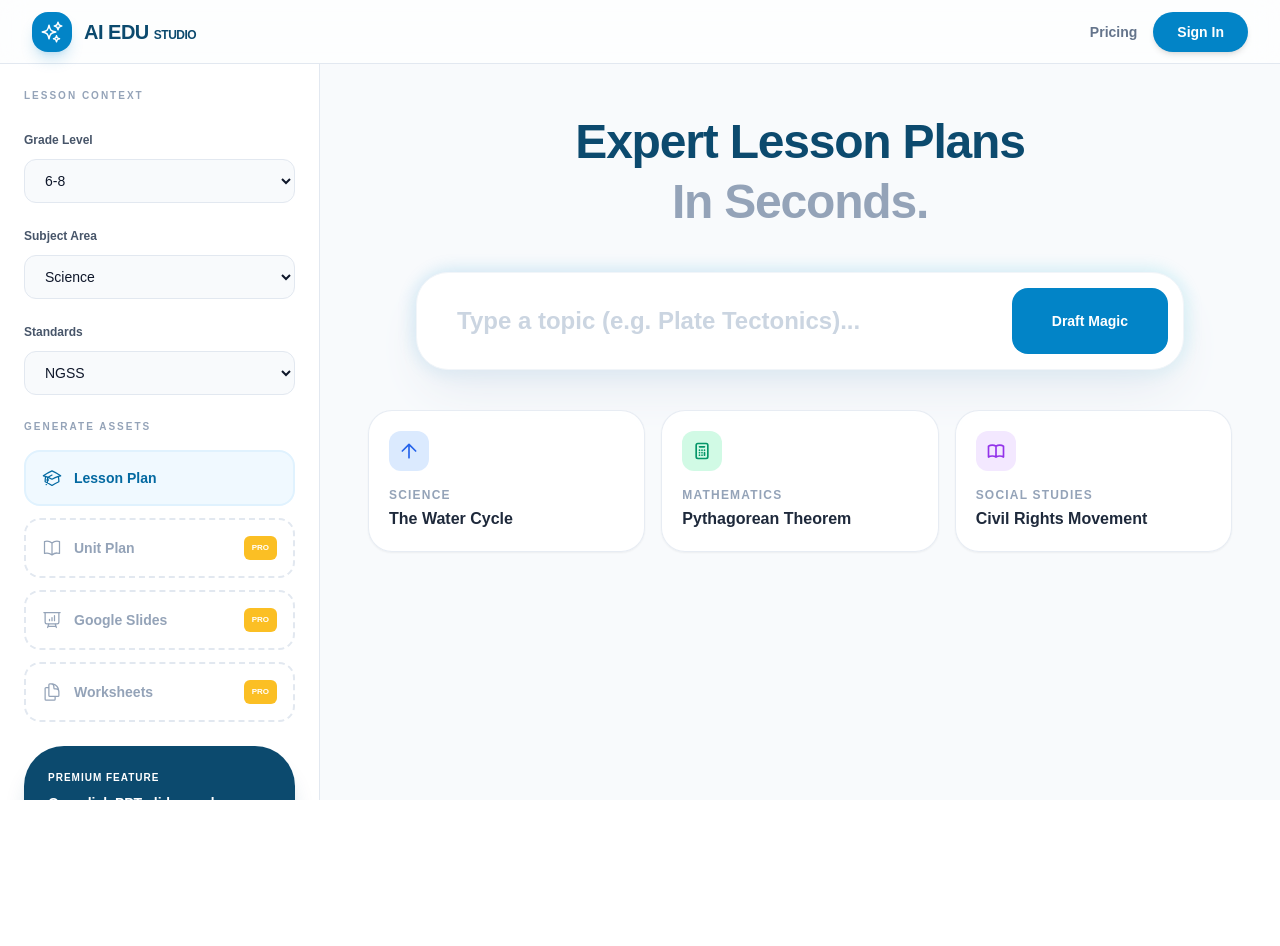
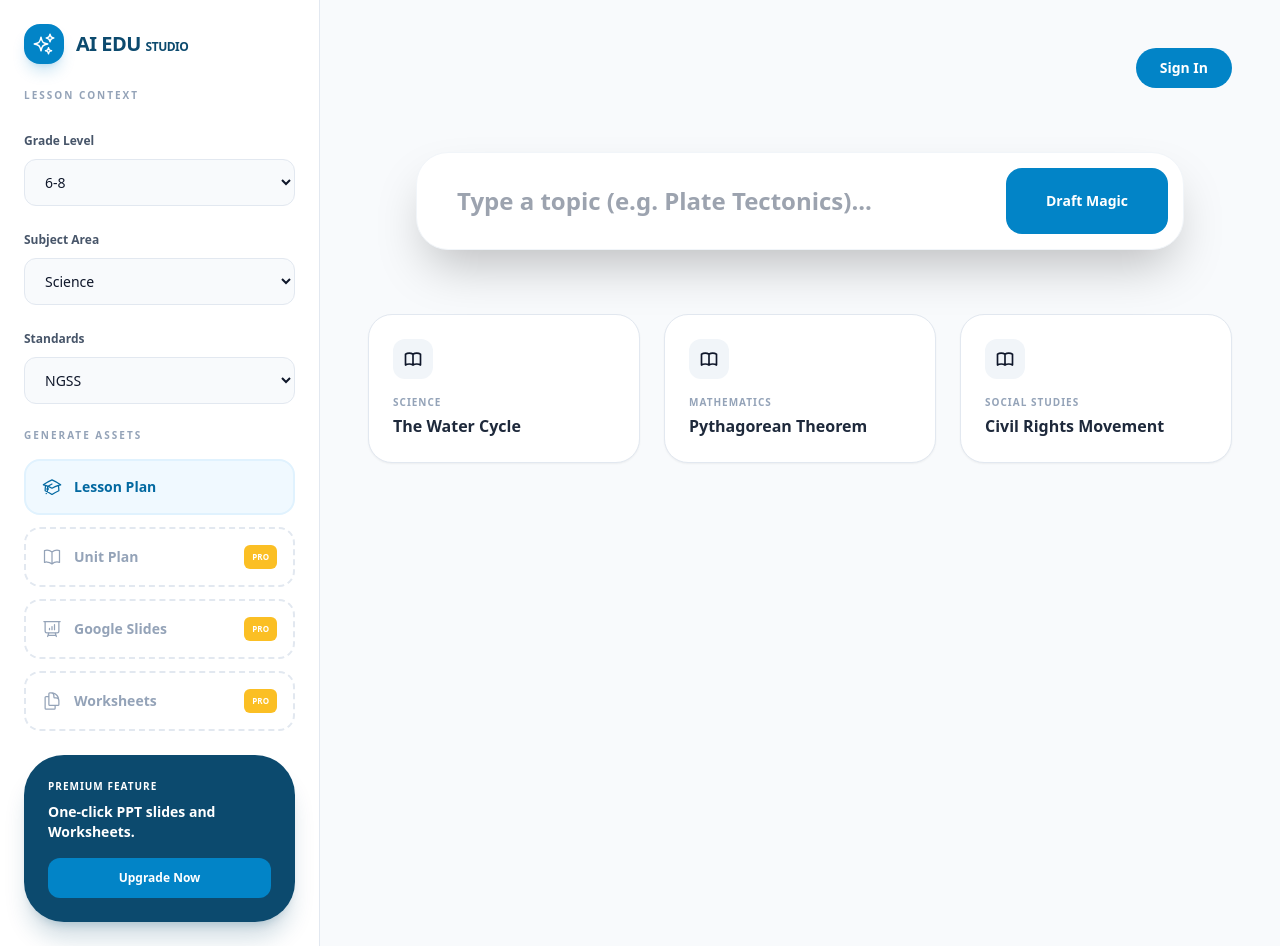
Before and after one commit to joanjiaocn-rgb/eduus, a Next.js app: page /page-new in a window 1280 px wide. Before the commit the page ends 800 px from the top, so only its background shows below. Built offline with nearby package versions, Linux system fonts and the light colour scheme.

Commit message:
fix: simplify page structure to match working page.js

```diff
--- a/app/page-new/page.js
+++ b/app/page-new/page.js
@@ -173,24 +173,15 @@ Return a JSON object with this exact structure:
   ];
 
   return (
-    <div className="h-screen flex flex-col overflow-hidden text-slate-900 bg-[#f8fafc]" style={{ fontFamily: "'Plus Jakarta Sans', sans-serif" }}>
-      {/* Navbar */}
-      <nav className="h-16 bg-white/70 backdrop-blur-md border-b border-slate-200 flex items-center justify-between px-8 shrink-0 z-50">
+    <div className="min-h-screen bg-slate-50 flex font-sans text-slate-900">
+      <aside className="w-80 bg-white border-r border-slate-200 p-6 flex flex-col gap-6 overflow-y-auto shrink-0 hidden lg:flex">
         <div className="flex items-center gap-3">
           <div className="w-10 h-10 bg-brand-600 rounded-2xl flex items-center justify-center text-white shadow-lg shadow-brand-600/20">
             <SparklesIcon className="w-6 h-6" />
           </div>
           <span className="text-xl font-extrabold tracking-tight text-brand-900 uppercase">AI EDU <span className="text-accent-500 text-xs">Studio</span></span>
         </div>
-        <div className="flex items-center gap-4">
-          <button className="text-sm font-bold text-slate-500 hover:text-brand-600 transition-colors">Pricing</button>
-          <button className="bg-brand-600 text-white px-6 py-2.5 rounded-full text-sm font-bold hover:bg-brand-700 transition-all shadow-md active:scale-95">Sign In</button>
-        </div>
-      </nav>
 
-      <div className="flex flex-1 overflow-hidden">
-        {/* Sidebar */}
-        <aside className="w-80 bg-white border-r border-slate-200 p-6 flex flex-col gap-6 overflow-y-auto shrink-0 hidden lg:flex max-h-screen">
         <section>
           <h3 className="text-[10px] font-black uppercase tracking-[0.2em] text-slate-400 mb-6">Lesson Context</h3>
           <div className="space-y-5">
@@ -238,62 +229,44 @@ Return a JSON object with this exact structure:
         </div>
       </aside>
 
-        {/* Main Content */}
-        <main className="flex-1 overflow-y-auto bg-slate-50 p-6 lg:p-12 relative">
+      <main className="flex-1 overflow-y-auto p-12 relative">
         <div className="max-w-5xl mx-auto space-y-16">
-            <div className="space-y-10">
-              <div className="text-center space-y-4">
-                <h1 className="text-5xl font-black tracking-tight text-brand-900 leading-tight">Expert Lesson Plans <br/><span className="text-slate-400">In Seconds.</span></h1>
-              </div>
+          <header className="flex justify-end"><button className="bg-brand-600 text-white px-6 py-2.5 rounded-full text-sm font-bold">Sign In</button></header>
 
-              <div className="relative max-w-3xl mx-auto group">
-                <div className="absolute -inset-1 bg-gradient-to-r from-brand-600 to-cyan-500 rounded-[2.5rem] blur opacity-15 group-focus-within:opacity-30 transition-opacity"></div>
-                <div className="relative">
+          <div className="relative max-w-3xl mx-auto">
             <input
-                    type="text"
               value={topic}
               onChange={e => setTopic(e.target.value)}
-                    className="w-full bg-white p-8 pl-10 pr-44 rounded-[2rem] shadow-2xl shadow-slate-200 border border-slate-100 outline-none text-2xl font-semibold transition-all placeholder:text-slate-300"
+              className="w-full bg-white p-8 pl-10 pr-44 rounded-[2rem] shadow-2xl border border-slate-100 outline-none text-2xl font-semibold transition-all focus:border-brand-600"
               placeholder="Type a topic (e.g. Plate Tectonics)..."
             />
             <button
               onClick={() => handleGenerate()}
               disabled={isGenerating}
-                    className="absolute right-4 top-4 bottom-4 bg-brand-600 text-white px-10 rounded-2xl font-black text-sm hover:bg-brand-700 transition-all active:scale-95 flex items-center gap-2"
+              className="absolute right-4 top-4 bottom-4 bg-brand-600 text-white px-10 rounded-2xl font-black text-sm hover:bg-brand-700 disabled:bg-brand-400"
             >
-                    <span>{isGenerating ? 'Processing...' : 'Draft Magic'}</span>
-                    {isGenerating && <div className="w-4 h-4 border-2 border-white/20 border-t-white rounded-full animate-spin"></div>}
+              {isGenerating ? 'Drafting...' : 'Draft Magic'}
             </button>
           </div>
-              </div>
 
-              <div className="grid grid-cols-1 md:grid-cols-3 gap-4 max-w-4xl mx-auto">
-                <button onClick={() => quickDraft('The Water Cycle', 'K-5', 'Science', 'NGSS')} className="group bg-white/90 backdrop-blur border border-slate-200/80 p-5 rounded-3xl text-left transition-all hover:-translate-y-1 hover:shadow-xl shadow-sm">
-                  <div className="w-10 h-10 bg-blue-100 text-blue-600 rounded-xl flex items-center justify-center mb-4 group-hover:bg-blue-600 group-hover:text-white transition-colors">
-                    <svg className="w-5 h-5" fill="none" stroke="currentColor" viewBox="0 0 24 24"><path strokeLinecap="round" strokeLinejoin="round" strokeWidth="2" d="M20 12l-8-8-8 8M12 4v16"/></svg>
-                  </div>
-                  <p className="text-xs font-black text-slate-400 uppercase tracking-widest mb-1">Science</p>
-                  <p className="font-bold text-slate-800">The Water Cycle</p>
-                </button>
-                <button onClick={() => quickDraft('Pythagorean Theorem', '6-8', 'Math', 'CCSS')} className="group bg-white/90 backdrop-blur border border-slate-200/80 p-5 rounded-3xl text-left transition-all hover:-translate-y-1 hover:shadow-xl shadow-sm">
-                  <div className="w-10 h-10 bg-emerald-100 text-emerald-600 rounded-xl flex items-center justify-center mb-4 group-hover:bg-emerald-600 group-hover:text-white transition-colors">
-                    <svg className="w-5 h-5" fill="none" stroke="currentColor" viewBox="0 0 24 24"><path strokeLinecap="round" strokeLinejoin="round" strokeWidth="2" d="M9 7h6m0 10v-3m-3 3h.01M9 17h.01M9 14h.01M12 14h.01M15 11h.01M12 11h.01M9 11h.01M7 21h10a2 2 0 002-2V5a2 2 0 00-2-2H7a2 2 0 00-2 2v14a2 2 0 002 2z"/></svg>
-                  </div>
-                  <p className="text-xs font-black text-slate-400 uppercase tracking-widest mb-1">Mathematics</p>
-                  <p className="font-bold text-slate-800">Pythagorean Theorem</p>
-                </button>
-                <button onClick={() => quickDraft('The Civil Rights Movement', '9-12', 'Social Studies', 'CCSS')} className="group bg-white/90 backdrop-blur border border-slate-200/80 p-5 rounded-3xl text-left transition-all hover:-translate-y-1 hover:shadow-xl shadow-sm">
-                  <div className="w-10 h-10 bg-purple-100 text-purple-600 rounded-xl flex items-center justify-center mb-4 group-hover:bg-purple-600 group-hover:text-white transition-colors">
+          <div className="grid grid-cols-1 md:grid-cols-3 gap-6 max-w-4xl mx-auto">
+            {[
+              { title: 'The Water Cycle', sub: 'SCIENCE', g: 'K-5', s: 'Science', std: 'NGSS' },
+              { title: 'Pythagorean Theorem', sub: 'MATHEMATICS', g: '6-8', s: 'Math', std: 'CCSS' },
+              { title: 'Civil Rights Movement', sub: 'SOCIAL STUDIES', g: '9-12', s: 'Social Studies', std: 'CCSS' }
+            ].map((card, i) => (
+              <button key={i} onClick={() => quickDraft(card.title, card.g, card.s, card.std)} className="group bg-white border border-slate-200 p-6 rounded-3xl text-left transition-all hover:-translate-y-1 hover:shadow-xl shadow-sm">
+                <div className="w-10 h-10 bg-slate-100 rounded-xl flex items-center justify-center mb-4">
                   <svg className="w-5 h-5" fill="none" stroke="currentColor" viewBox="0 0 24 24"><path strokeLinecap="round" strokeLinejoin="round" strokeWidth="2" d="M12 6.253v13m0-13C10.832 5.477 9.246 5 7.5 5S4.168 5.477 3 6.253v13C4.168 18.477 5.754 18 7.5 18s3.332.477 4.5 1.253m0-13C13.168 5.477 14.754 5 16.5 5c1.747 0 3.332.477 4.5 1.253v13C19.832 18.477 18.246 18 16.5 18c-1.746 0-3.332.477-4.5 1.253"/></svg>
                 </div>
-                  <p className="text-xs font-black text-slate-400 uppercase tracking-widest mb-1">Social Studies</p>
-                  <p className="font-bold text-slate-800">Civil Rights Movement</p>
+                <p className="text-[10px] font-black text-slate-400 uppercase tracking-widest mb-1">{card.sub}</p>
+                <p className="font-bold text-slate-800">{card.title}</p>
               </button>
-              </div>
+            ))}
           </div>
 
           {result && (
-              <div className="animate-fade-in">
+            <div className="space-y-8">
               <div className="flex items-end justify-between mb-8 pb-8 border-b border-slate-200">
                 <div>
                   <p className="text-[10px] font-black text-brand-600 uppercase tracking-[0.3em] mb-2">Lesson Draft Ready</p>
@@ -305,35 +278,31 @@ Return a JSON object with this exact structure:
                 </div>
               </div>
 
-                <div className="space-y-8">
-                  {/* Objective */}
-                  <div className="bg-white/90 backdrop-blur border border-slate-200/80 p-10 rounded-[2rem] shadow-xl shadow-slate-200/20">
+              <div className="bg-white border border-slate-200 p-10 rounded-3xl shadow-sm">
                 <h4 className="text-[10px] font-black text-brand-600 uppercase tracking-widest mb-6">Learning Objective</h4>
                 <p className="text-2xl font-semibold text-brand-900 leading-relaxed">{result.objective}</p>
               </div>
 
-                  {/* Standards */}
-                  <div className="bg-brand-900 p-10 rounded-[2rem] text-white shadow-xl">
+              <div className="bg-brand-900 p-10 rounded-3xl text-white shadow-xl">
                 <h4 className="text-[10px] font-black text-brand-300 uppercase tracking-widest mb-4">Aligned Standards</h4>
                 <p className="text-3xl font-extrabold mb-2 tracking-tighter">{result.standardCode}</p>
                 <p className="text-brand-300 text-sm">{result.standardDescription}</p>
               </div>
 
-                  {/* Procedure */}
               {result.procedure && (
                 <div className="space-y-6">
                   <h4 className="text-[10px] font-black text-slate-400 uppercase tracking-widest">Instructional Procedures</h4>
                   {result.procedure.map((step, i) => (
-                        <div key={i} className={`${step.color} p-8 rounded-3xl border-2`}>
+                    <div key={i} className="bg-slate-50 border border-slate-200 p-8 rounded-3xl">
                       <div className="flex justify-between items-center mb-4">
-                            <span className="text-[10px] font-black uppercase tracking-widest opacity-60 bg-white/50 px-3 py-1 rounded-full">
+                        <span className="text-[10px] font-black uppercase tracking-widest text-slate-500 bg-white px-3 py-1 rounded-full">
                           {step.type} • {step.time}
                         </span>
                       </div>
                       <h5 className="font-bold text-xl mb-3 text-slate-900">{step.title}</h5>
                       <p className="text-slate-700 leading-relaxed mb-4">{step.content}</p>
                       {step.teacherScript && (
-                            <div className="bg-white/70 p-4 rounded-xl">
+                        <div className="bg-white p-4 rounded-xl border border-slate-200">
                           <p className="text-xs font-bold text-slate-500 mb-1">Teacher Script:</p>
                           <p className="text-slate-800 italic">&quot;{step.teacherScript}&quot;</p>
                         </div>
@@ -343,9 +312,8 @@ Return a JSON object with this exact structure:
                 </div>
               )}
 
-                  {/* Differentiation */}
               {result.differentiation && (
-                    <div className="bg-slate-900 p-10 rounded-[2rem] text-slate-300">
+                <div className="bg-slate-900 p-10 rounded-3xl text-slate-300">
                   <h4 className="text-[10px] font-black text-indigo-300 uppercase tracking-widest mb-6">Differentiation Strategies</h4>
                   <div className="grid grid-cols-1 md:grid-cols-2 gap-6">
                     {Object.entries(result.differentiation).map(([key, value]) => (
@@ -358,9 +326,8 @@ Return a JSON object with this exact structure:
                 </div>
               )}
 
-                  {/* Assessment */}
               {result.assessment && (
-                    <div className="bg-white p-10 rounded-[2rem] border border-slate-200 shadow-sm">
+                <div className="bg-white p-10 rounded-3xl border border-slate-200 shadow-sm">
                   <h4 className="text-xs font-black text-brand-600 uppercase tracking-widest mb-4">Assessment</h4>
                   {typeof result.assessment === 'object' ? (
                     <div className="space-y-4">
@@ -383,11 +350,9 @@ Return a JSON object with this exact structure:
                 </div>
               )}
             </div>
-              </div>
           )}
         </div>
       </main>
     </div>
-    </div>
   );
 }
```
Lines whose indentation alone changed are shown as unchanged.
